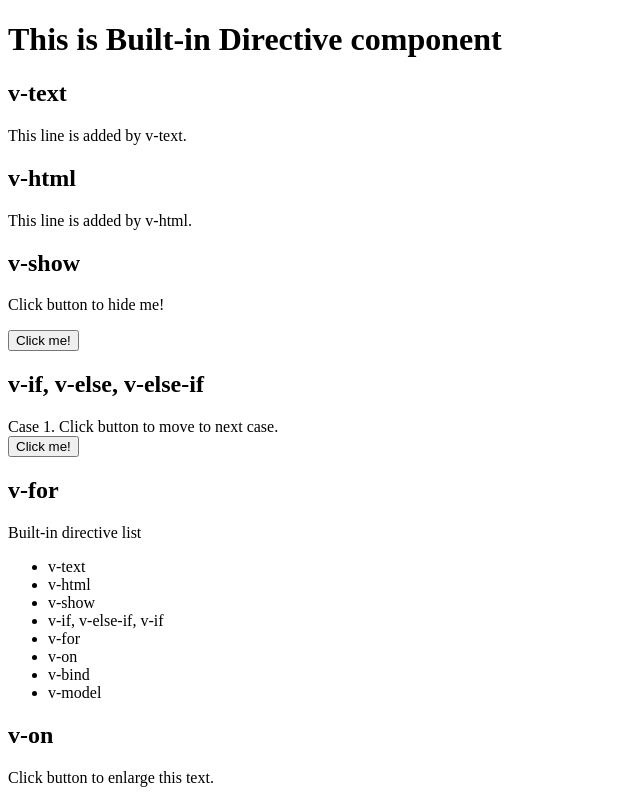
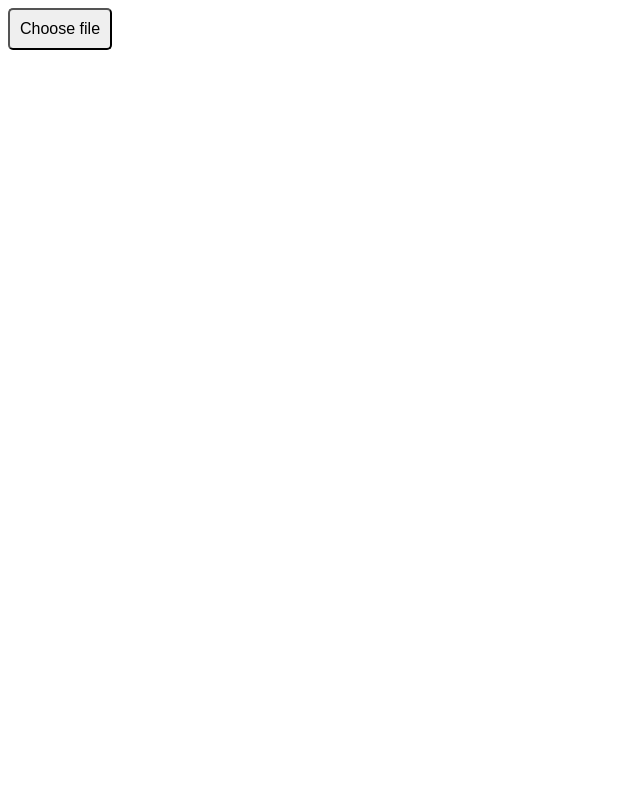
Before and after one commit to VTPie/basic-Vue, a Vue app: page / in a window 1280 px wide. Shown: the top 800 px of the page, without its empty margins (0-640 px from the left). Built offline with nearby package versions, Linux system fonts and the light colour scheme.

Commit message:
feat(ad): template refs

```diff
--- a/src/App.vue
+++ b/src/App.vue
@@ -2,9 +2,10 @@
   // import Parent from './components/Parent.vue'
   // import Computed from './components/Computed.vue';
   // import lifecycleHook from './components/lifecycle-hook.vue';
-  import directive from './components/directive.vue';
+  // import directive from './components/directive.vue';
+  import refs from './components/refs.vue';
 </script>
 
 <template>
-  <directive></directive>
+  <refs></refs>
 </template>
--- /dev/null
+++ b/src/components/refs-child.vue
@@ -0,0 +1,19 @@
+<script setup>
+    import { ref } from 'vue'
+
+    const a = 1
+    const b = ref(2)
+    const c = ref(3)
+
+    defineExpose({
+        a,
+        b
+    })
+
+</script>
+
+<template>
+</template>
+
+<style>
+</style>
--- /dev/null
+++ b/src/components/refs.vue
@@ -0,0 +1,28 @@
+<script setup>
+    import { ref, onMounted } from 'vue'
+    import refsChild from './refs-child.vue';
+
+    const inputFile = ref(null)
+    const child = ref(null)
+
+    function handleClickbtn(){
+        inputFile.value.click()
+    }
+    onMounted(() => {
+        console.log(child.value.c)
+    })
+</script>
+
+<template>
+    <button class="file" @click="handleClickbtn">Choose file</button>
+    <input type="file" style="display: none;" ref="inputFile"/>
+    <refsChild ref="child"></refsChild>
+</template>
+
+<style>
+    .file{
+        padding: 10px;
+        border-radius: 5px;
+        font-size: 1rem;
+    }
+</style>
```
